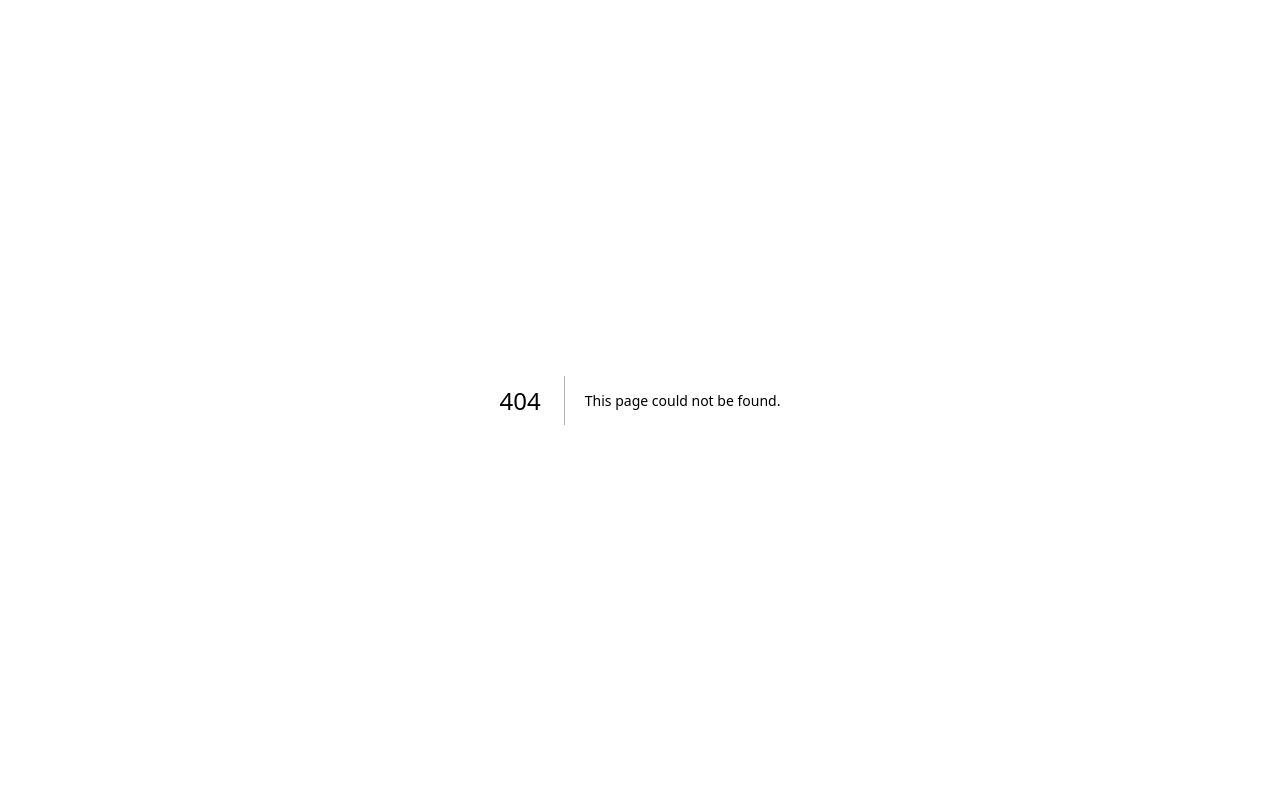
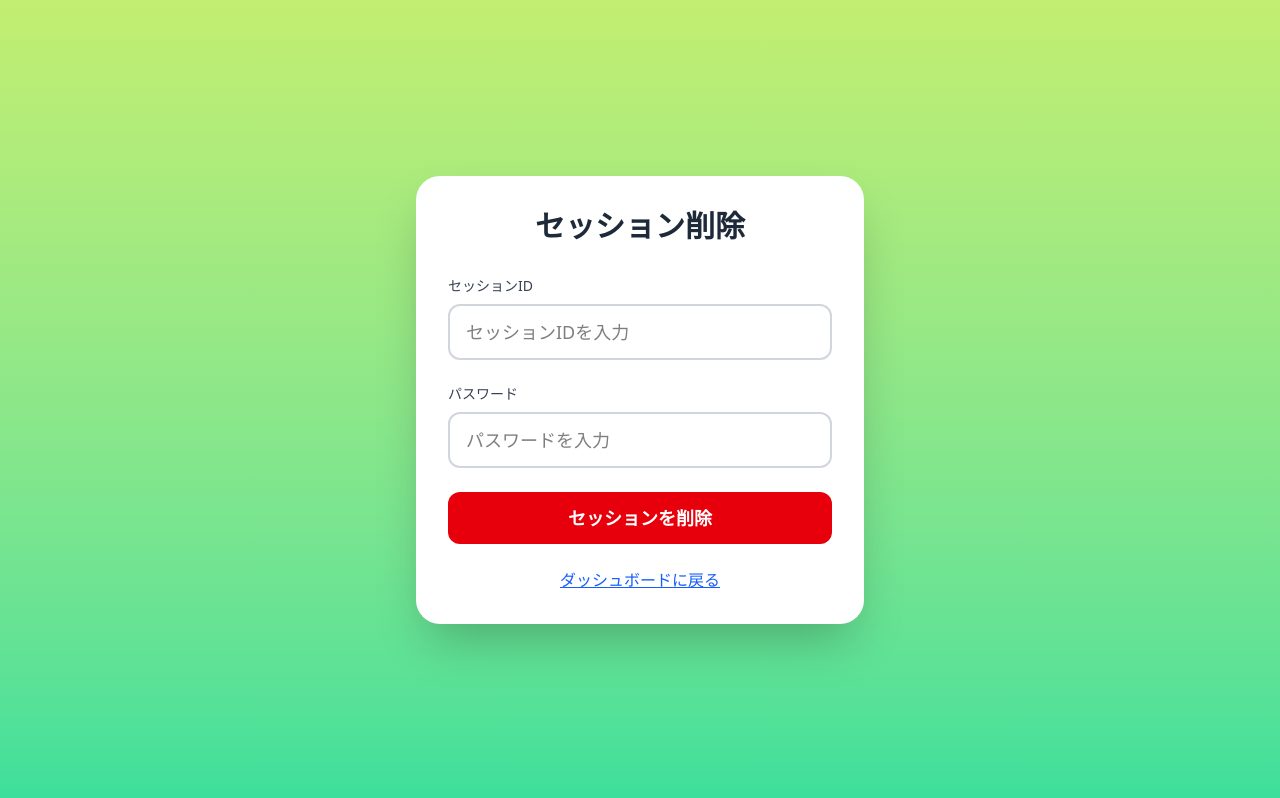
Before and after one commit to enemaru-craft/energy-dashboard, a Next.js app: page /delete-session in a window 1280 px wide. Before the commit this address had no page. Built offline with nearby package versions, Linux system fonts and the light colour scheme.

Commit message:
feat: セッション削除ページを実装した

```diff
--- /dev/null
+++ b/app/delete-session/page.tsx
@@ -0,0 +1,154 @@
+"use client";
+
+import { useState } from "react";
+
+export default function DeleteSessionPage() {
+  const [sessionId, setSessionId] = useState("");
+  const [password, setPassword] = useState("");
+  const [isLoading, setIsLoading] = useState(false);
+  const [message, setMessage] = useState("");
+  const [messageType, setMessageType] = useState<"success" | "error" | "">("");
+
+  const handleSubmit = async (e: React.FormEvent) => {
+    e.preventDefault();
+
+    if (!sessionId.trim()) {
+      setMessage("セッションIDを入力してください");
+      setMessageType("error");
+      return;
+    }
+
+    setIsLoading(true);
+    setMessage("");
+    setMessageType("");
+
+    try {
+      const response = await fetch(
+        `${process.env.NEXT_PUBLIC_BASE_URL}/delete-session`,
+        {
+          method: "POST",
+          headers: {
+            "Content-Type": "application/json",
+          },
+          body: JSON.stringify({
+            sessionId: sessionId,
+            password: password,
+          }),
+        }
+      );
+
+      if (response.ok) {
+        setMessage("セッションが正常に削除されました");
+        setMessageType("success");
+        setSessionId("");
+        setPassword("");
+      } else {
+        const errorData = await response.text();
+        setMessage(`削除に失敗しました: ${errorData}`);
+        setMessageType("error");
+      }
+    } catch (error) {
+      console.error("Delete session error:", error);
+      if (error instanceof Error) {
+        if (error.message.includes("CORS") || error.message.includes("fetch")) {
+          setMessage(
+            `ネットワークエラー: ${error.message}。CORS設定またはサーバー接続を確認してください。`
+          );
+        } else {
+          setMessage(`エラーが発生しました: ${error.message}`);
+        }
+      } else {
+        setMessage("不明なエラーが発生しました");
+      }
+      setMessageType("error");
+    } finally {
+      setIsLoading(false);
+    }
+  };
+
+  return (
+    <div className="min-h-screen bg-gradient-to-b from-[rgb(194,238,112)] to-[rgb(60,223,156)] flex items-center justify-center p-6">
+      <div className="bg-white rounded-3xl shadow-2xl p-8 w-full max-w-md">
+        <h1 className="text-3xl font-bold text-gray-800 mb-8 text-center">
+          セッション削除
+        </h1>
+
+        <form onSubmit={handleSubmit} className="space-y-6">
+          {/* セッションID入力 */}
+          <div>
+            <label
+              htmlFor="sessionId"
+              className="block text-sm font-medium text-gray-700 mb-2"
+            >
+              セッションID
+            </label>
+            <input
+              type="text"
+              id="sessionId"
+              value={sessionId}
+              onChange={(e) => setSessionId(e.target.value)}
+              className="w-full px-4 py-3 border-2 border-gray-300 rounded-xl focus:border-blue-500 focus:outline-none transition-colors text-lg"
+              placeholder="セッションIDを入力"
+              disabled={isLoading}
+            />
+          </div>
+
+          {/* パスワード入力 */}
+          <div>
+            <label
+              htmlFor="password"
+              className="block text-sm font-medium text-gray-700 mb-2"
+            >
+              パスワード
+            </label>
+            <input
+              type="password"
+              id="password"
+              value={password}
+              onChange={(e) => setPassword(e.target.value)}
+              className="w-full px-4 py-3 border-2 border-gray-300 rounded-xl focus:border-blue-500 focus:outline-none transition-colors text-lg"
+              placeholder="パスワードを入力"
+              disabled={isLoading}
+            />
+          </div>
+
+          {/* メッセージ表示 */}
+          {message && (
+            <div
+              className={`p-4 rounded-xl text-center font-medium ${
+                messageType === "success"
+                  ? "bg-green-100 text-green-800 border-2 border-green-200"
+                  : "bg-red-100 text-red-800 border-2 border-red-200"
+              }`}
+            >
+              {message}
+            </div>
+          )}
+
+          {/* 削除ボタン */}
+          <button
+            type="submit"
+            disabled={isLoading}
+            className={`w-full py-3 px-6 rounded-xl font-bold text-lg transition-all duration-300 ${
+              isLoading
+                ? "bg-gray-400 text-gray-600 cursor-not-allowed"
+                : "bg-red-600 text-white hover:bg-red-700 hover:shadow-lg transform hover:scale-105"
+            }`}
+          >
+            {isLoading ? "削除中..." : "セッションを削除"}
+          </button>
+        </form>
+
+        {/* 戻るボタン */}
+        <div className="mt-6 text-center">
+          <button
+            onClick={() => (window.location.href = "/dashboard")}
+            className="text-blue-600 hover:text-blue-800 font-medium underline transition-colors"
+          >
+            ダッシュボードに戻る
+          </button>
+        </div>
+      </div>
+    </div>
+  );
+}
```
